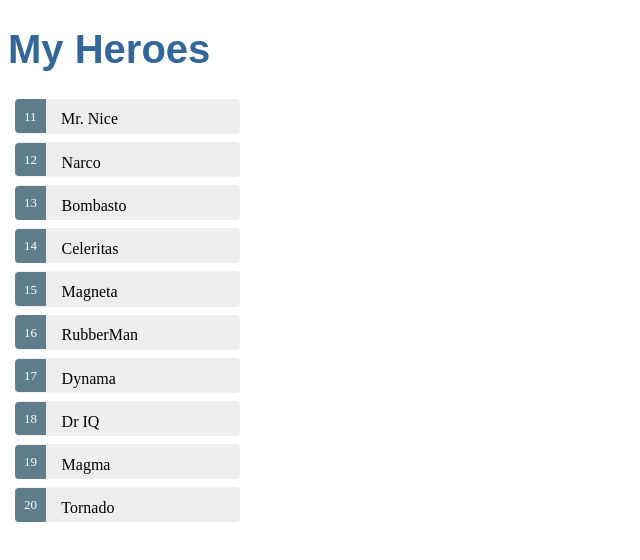
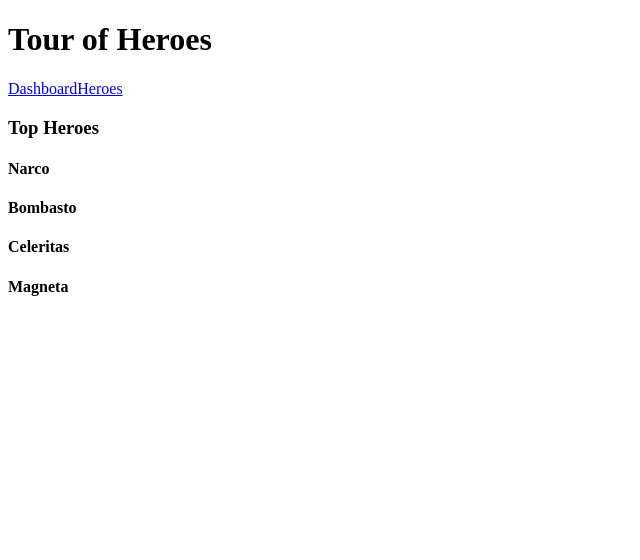
Before and after one commit to sgarcia-dev/hello-angular, an Angular app: page /dashboard in a window 1280 px wide. Shown: the top 560 px of the page, without its empty margins (0-640 px from the left). Built offline with nearby package versions, Linux system fonts and the light colour scheme.

Commit message:
Added progress of routing

```diff
--- /dev/null
+++ b/src/app/components/dashboard/dashboard.component.ts
@@ -0,0 +1,19 @@
+import { Component, OnInit } from '@angular/core';
+import { Hero } from '../hero/hero.class';
+import { HeroService } from '../../services/hero/hero.service';
+
+@Component({
+  selector: 'dashboard',
+  templateUrl: './dashboard.template.html'
+})
+export class DashboardComponent implements OnInit {
+    heroes: Hero[];
+
+    constructor(private heroService: HeroService) {}
+
+    ngOnInit() {
+        this.heroService.getHeroes().then(heroesData => {
+            this.heroes = heroesData.slice(1,5);
+        });
+    }
+}
--- /dev/null
+++ b/src/app/components/dashboard/dashboard.template.html
@@ -0,0 +1,8 @@
+<h3>Top Heroes</h3>
+<div class="grid grid-pad">
+  <div *ngFor="let hero of heroes" class="col-1-4">
+    <div class="module hero">
+      <h4>{{hero.name}}</h4>
+    </div>
+  </div>
+</div>
--- /dev/null
+++ b/src/app/components/hero/list/hero-list.component.ts
@@ -0,0 +1,27 @@
+import { Component, OnInit } from '@angular/core';
+import { Hero } from '../hero.class';
+import {HeroService} from '../../../services/hero/hero.service';
+
+@Component({
+  selector: 'hero-list',
+  templateUrl: './hero-list.template.html',
+  styleUrls: ['./hero-list.styles.css']
+})
+export class HeroListComponent implements OnInit {
+  heroes: Hero[];
+  selectedHero: Hero;
+
+  constructor(private heroService: HeroService) {}
+
+  ngOnInit(): void {
+    this.getHeroes();
+  }
+
+  getHeroes(): void {
+    this.heroService.getHeroes().then(heroesData => this.heroes = heroesData);
+  }
+
+  onSelect(hero: Hero): void {
+    this.selectedHero = hero;
+  }
+}
--- a/src/app/main/app.component.ts
+++ b/src/app/main/app.component.ts
@@ -1,27 +1,14 @@
 import { Component, OnInit } from '@angular/core';
-import { Hero } from '../components/hero/hero.class';
-import {HeroService} from '../services/hero/hero.service';
 
 @Component({
-  selector: 'app-root',
-  templateUrl: './app.component.html',
-  styleUrls: ['./app.component.css']
+    selector: 'my-app',
+    templateUrl: 'app.template.html'
 })
+
 export class AppComponent implements OnInit {
-  heroes: Hero[];
-  selectedHero: Hero;
+    title: string = 'Tour of Heroes';
 
-  constructor(private heroService: HeroService) {}
+    constructor() { }
 
-  ngOnInit(): void {
-    this.getHeroes();
-  }
-
-  getHeroes(): void {
-    this.heroService.getHeroes().then(heroesData => this.heroes = heroesData);
-  }
-
-  onSelect(hero: Hero): void {
-    this.selectedHero = hero;
-  }
+    ngOnInit() { }
 }
--- /dev/null
+++ b/src/app/main/app.template.html
@@ -0,0 +1,6 @@
+<h1>{{title}}</h1>
+<nav>
+    <a routerLink="/dashboard">Dashboard</a>
+    <a routerLink="/heroes">Heroes</a>
+</nav>
+<router-outlet></router-outlet>
--- a/src/index.html
+++ b/src/index.html
@@ -4,11 +4,10 @@
   <meta charset="utf-8">
   <title>HelloAngular</title>
   <base href="/">
-
   <meta name="viewport" content="width=device-width, initial-scale=1">
   <link rel="icon" type="image/x-icon" href="favicon.ico">
 </head>
 <body>
-  <app-root></app-root>
+  <my-app></my-app>
 </body>
 </html>
```
Also changed, not shown: src/app/main/app.module.ts (+18 -2 lines), src/app/components/hero/list/hero-list.styles.css (renamed from src/app/main/app.component.css), src/app/components/hero/list/hero-list.template.html (renamed from src/app/main/app.component.html).
